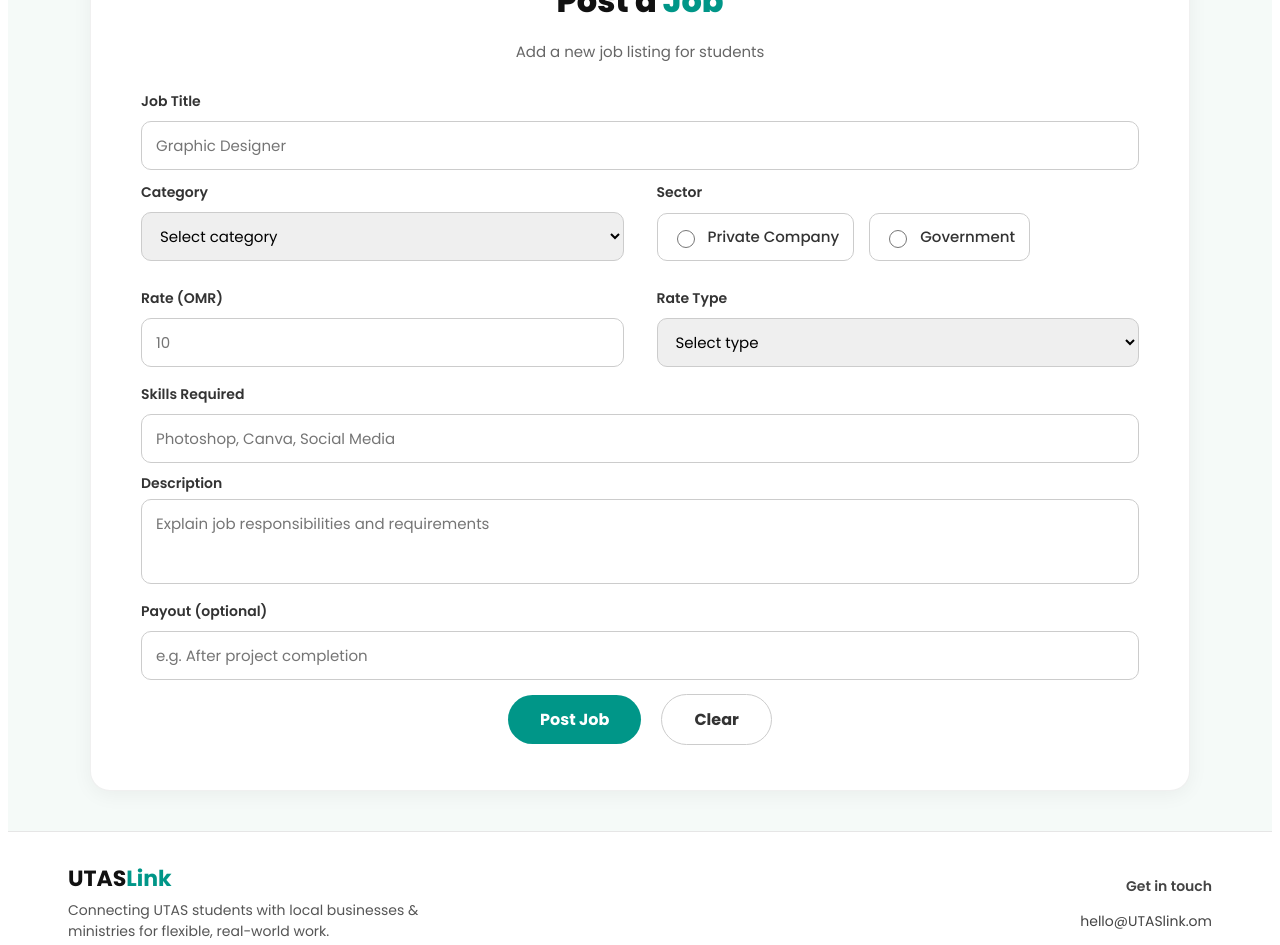
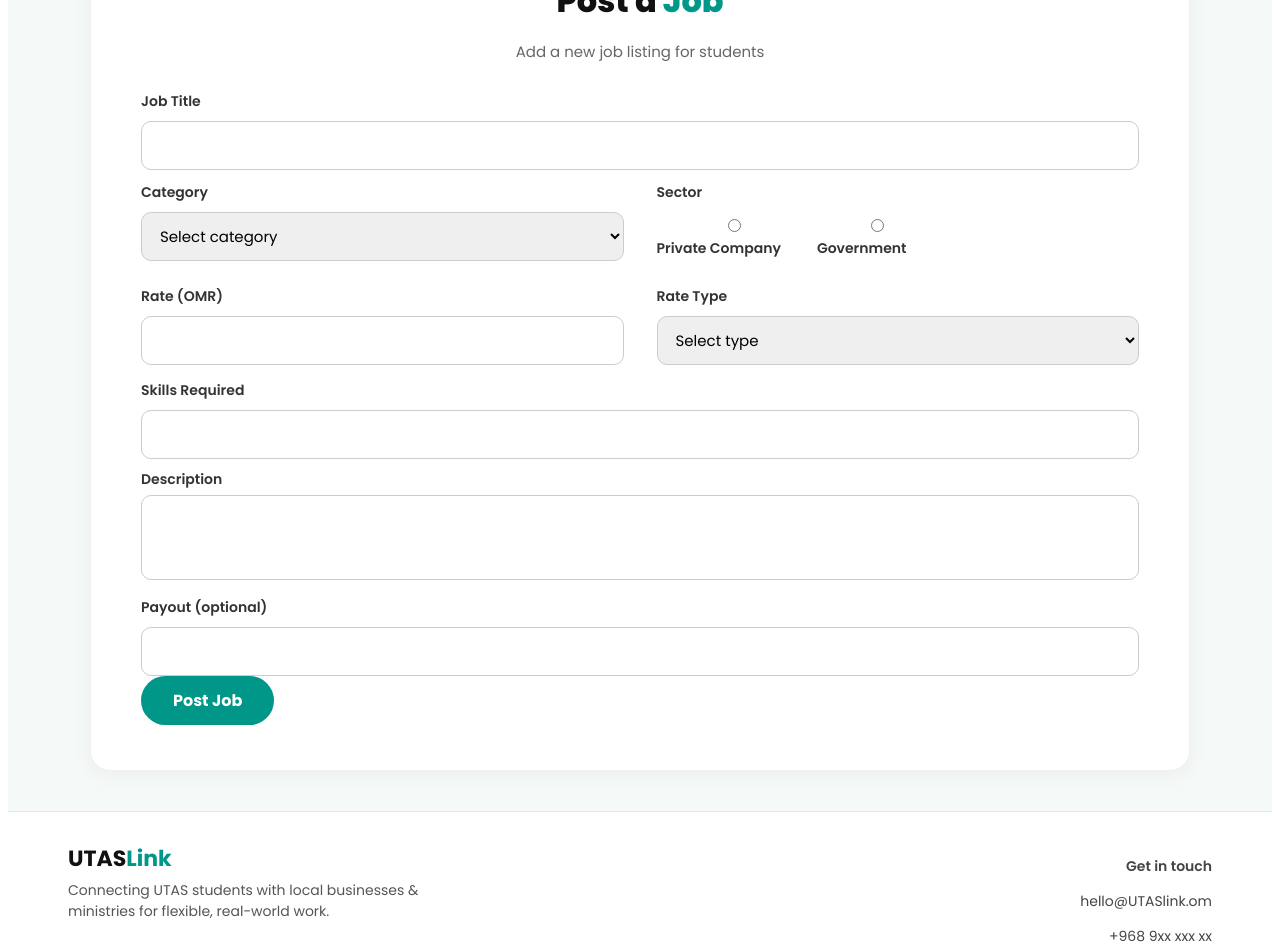
Before and after one commit to Aisha-Ahmed-Al-Mashikhi/utas-link-project, a React (Create React App) app in the folder client/: page /post-job in a window 1280 px wide. Shown: the part 240-1185 px from the top of the page. Built offline with nearby package versions, Linux system fonts and the light colour scheme.

Commit message:
Update PostJob.js

```diff
--- a/client/src/Component/PostJob.js
+++ b/client/src/Component/PostJob.js
@@ -3,14 +3,12 @@ import "../Styles/PostJob.css";
 import { useForm } from "react-hook-form";
 import { yupResolver } from "@hookform/resolvers/yup";
 import { postJobSchema } from "../Validations/PostJobValidation";
-import { SERVER_URL } from "../config";
 import { useDispatch } from "react-redux";
 import { addJob } from "../Features/JobSlice";
 
 const PostJob = () => {
   const dispatch = useDispatch();
 
-  // STATES (طريقة الأستاذة)
   const [jobTitle, setJobTitle] = useState("");
   const [category, setCategory] = useState("");
   const [sector, setSector] = useState("");
@@ -20,7 +18,6 @@ const PostJob = () => {
   const [description, setDescription] = useState("");
   const [payout, setPayout] = useState("");
 
-  // RHF
   const {
     register,
     handleSubmit,
@@ -31,7 +28,6 @@ const PostJob = () => {
     mode: "onChange",
   });
 
-  // OPTIONS
   const CATEGORIES = [
     "Design / Marketing",
     "Technology / IT",
@@ -46,16 +42,14 @@ const PostJob = () => {
   ];
 
   const SECTORS = ["Private Company", "Government"];
-
   const RATE_TYPES = ["Per Hour", "Per Task", "Per Day"];
 
-  // SUBMIT
-  const onSubmit = async () => {
-    try {
+  const onSubmit = () => {
     const company = JSON.parse(localStorage.getItem("loggedUser"));
     if (!company) return alert("Please log in first.");
 
-      const jobData = {
+    dispatch(
+      addJob({
         jobTitle,
         category,
         sector,
@@ -64,14 +58,13 @@ const PostJob = () => {
         skills,
         description,
         payout,
+        organization: company.companyName,
         postedBy: company.email,
-        organization: company.companyName,
-      };
-
-      dispatch(addJob(jobData));
-
+      })
+    )
+      .unwrap()
+      .then(() => {
         alert("Job posted successfully!");
-
         reset();
         setJobTitle("");
         setCategory("");
@@ -81,10 +74,8 @@ const PostJob = () => {
         setSkills("");
         setDescription("");
         setPayout("");
-    } catch (err) {
-      console.error(err);
-      alert("Failed to post job.");
-    }
+      })
+      .catch(() => alert("Failed to post job"));
   };
 
   return (
@@ -102,15 +93,14 @@ const PostJob = () => {
           <input
             type="text"
             value={jobTitle}
-            placeholder="Graphic Designer"
             {...register("jobTitle", {
               onChange: (e) => setJobTitle(e.target.value),
             })}
           />
           <p className="error">{errors.jobTitle?.message}</p>
 
+          {/* Category & Sector */}
           <div className="row-flex">
-            {/* Category */}
             <div className="col-half">
               <label>Category</label>
               <select
@@ -121,20 +111,16 @@ const PostJob = () => {
               >
                 <option value="">Select category</option>
                 {CATEGORIES.map((c) => (
-                  <option key={c} value={c}>
-                    {c}
-                  </option>
+                  <option key={c}>{c}</option>
                 ))}
               </select>
-              <p className="error">{errors.category?.message}</p>
             </div>
 
-            {/* Sector */}
             <div className="col-half">
               <label>Sector</label>
               <div className="sector-inline">
                 {SECTORS.map((s) => (
-                  <label key={s} className="sector-box-inline">
+                  <label key={s}>
                     <input
                       type="radio"
                       value={s}
@@ -143,30 +129,25 @@ const PostJob = () => {
                         onChange: (e) => setSector(e.target.value),
                       })}
                     />
-                    <span>{s}</span>
+                    {s}
                   </label>
                 ))}
               </div>
-              <p className="error">{errors.sector?.message}</p>
             </div>
           </div>
 
           <div className="row-flex">
-            {/* Rate */}
             <div className="col-half">
               <label>Rate (OMR)</label>
               <input
                 type="number"
                 value={rate}
-                placeholder="10"
                 {...register("rate", {
                   onChange: (e) => setRate(e.target.value),
                 })}
               />
-              <p className="error">{errors.rate?.message}</p>
             </div>
 
-            {/* Rate Type */}
             <div className="col-half">
               <label>Rate Type</label>
               <select
@@ -177,12 +158,9 @@ const PostJob = () => {
               >
                 <option value="">Select type</option>
                 {RATE_TYPES.map((r) => (
-                  <option key={r} value={r}>
-                    {r}
-                  </option>
+                  <option key={r}>{r}</option>
                 ))}
               </select>
-              <p className="error">{errors.rateType?.message}</p>
             </div>
           </div>
 
@@ -191,60 +169,33 @@ const PostJob = () => {
           <input
             type="text"
             value={skills}
-            placeholder="Photoshop, Canva, Social Media"
             {...register("skills", {
               onChange: (e) => setSkills(e.target.value),
             })}
           />
-          <p className="error">{errors.skills?.message}</p>
 
           {/* Description */}
           <label>Description</label>
           <textarea
             value={description}
-            placeholder="Explain job responsibilities and requirements"
             {...register("description", {
               onChange: (e) => setDescription(e.target.value),
             })}
           />
-          <p className="error">{errors.description?.message}</p>
 
           {/* Payout */}
           <label>Payout (optional)</label>
           <input
             type="text"
             value={payout}
-            placeholder="e.g. After project completion"
             {...register("payout", {
               onChange: (e) => setPayout(e.target.value),
             })}
           />
-          <p className="error">{errors.payout?.message}</p>
 
-          {/* Buttons */}
-          <div className="actions">
-            <button type="submit" className="btn-primary">
+          <button className="btn-primary" type="submit">
             Post Job
           </button>
-
-            <button
-              type="button"
-              className="btn-ghost"
-              onClick={() => {
-                reset();
-                setJobTitle("");
-                setCategory("");
-                setSector("");
-                setRate("");
-                setRateType("");
-                setSkills("");
-                setDescription("");
-                setPayout("");
-              }}
-            >
-              Clear
-            </button>
-          </div>
         </form>
       </div>
     </div>
```
Lines whose indentation alone changed are shown as unchanged.
